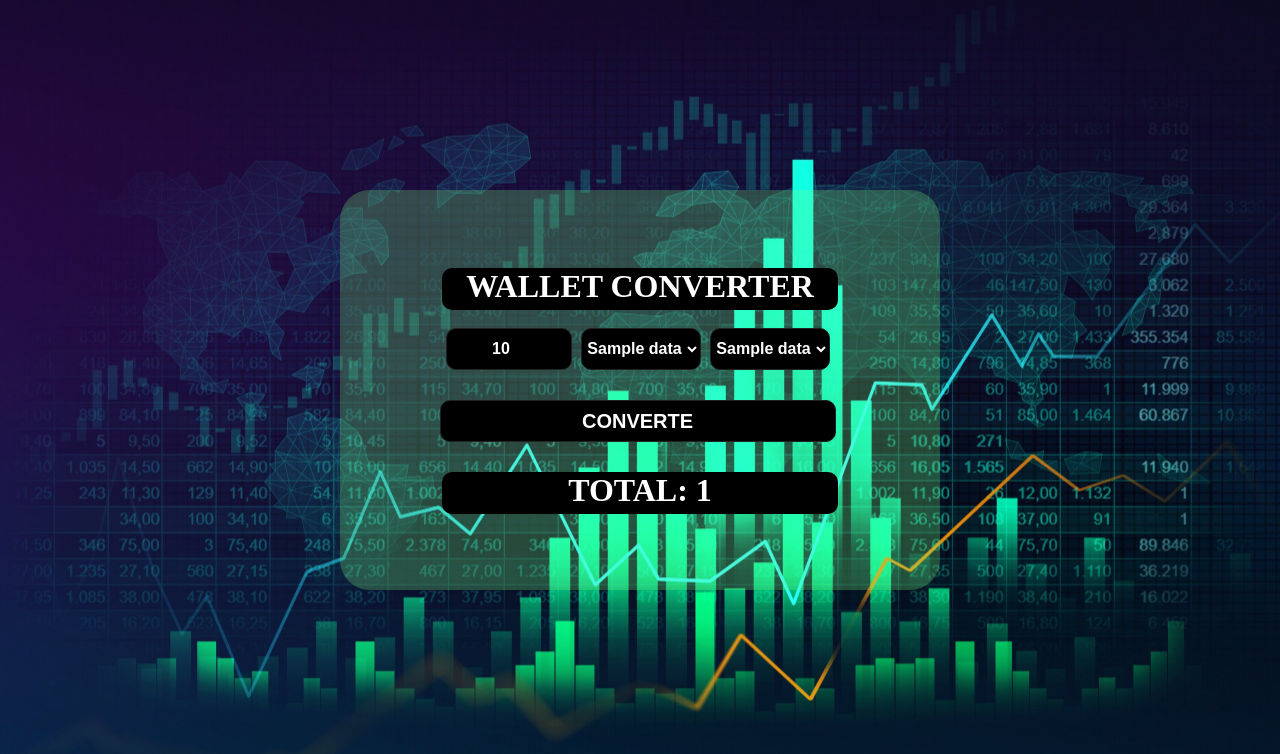
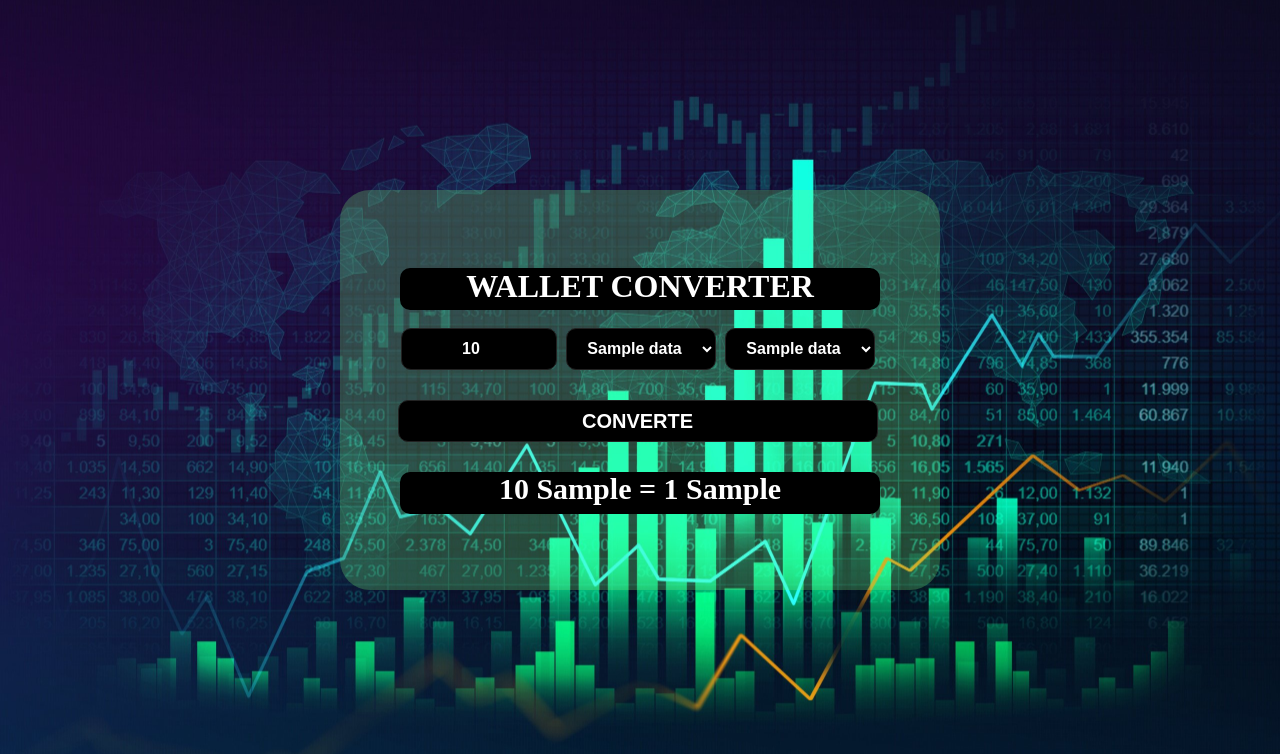
Before and after one commit to SedunovSSS/wallet-exchange-flask, a Flask app: template templates/index.html in a window 1280 px wide. Shown: the top 754 px of the page. Run offline with Flask 3, Linux system fonts and the light colour scheme; the template is opened without the code that fills it: most values are stand-ins (such as "Sample title", 1, 10 or a date in 2020).

Commit message:
wallet exchange

```diff
--- a/main.py
+++ b/main.py
@@ -4,7 +4,7 @@ url = 'https://api.exchangerate.host/latest'
 
 app = Flask(__name__)
 HOST = '0.0.0.0'
-PORT = 1234
+PORT = 4321
 DEBUG = True
 
 
@@ -13,13 +13,19 @@ def index():
     response = requests.get(url)
     data = response.json()['rates']
     if request.method == 'POST':
-        amount = float(request.form['amount'])
-        if amount == int(amount):
-            amount = int(amount)
-        first_wallet = float(request.form['first'])
-        second_wallet = float(request.form['second'])
-        total_amount = round(float(second_wallet) / float(first_wallet) * amount, 2)
-        return render_template('index.html', data=data, total_amount=total_amount, first_wallet=first_wallet, second_wallet=second_wallet, amount=amount)
+        first_wallet = request.form['first']
+        second_wallet = request.form['second']
+        try:
+            amount = float(request.form['amount'])
+            if amount == int(amount):
+                amount = int(amount)
+            total_amount = round(float(data[second_wallet]) / float(data[first_wallet]) * amount, 2)
+            return render_template('index.html', data=data, total_amount=total_amount,
+                                   first_wallet=first_wallet, second_wallet=second_wallet, amount=amount)
+        except Exception as ex:
+            print(ex)
+            return render_template('index.html', data=data, first_wallet=first_wallet,
+                                   second_wallet=second_wallet)
     else:
         return render_template('index.html', data=data)
 
--- a/static/css/style.css
+++ b/static/css/style.css
@@ -31,13 +31,9 @@ select, input[type='number']{
     background-color: black;
     color: white;
     font-size: 16px;
-    width: 20%;
+    width: 25%;
     height: 42px;
     margin-right: 5px;
-}
-select:hover{
-    background-color: white;
-    color: black;
 }
 input[type='number']{
 height: 38px;
@@ -56,7 +52,7 @@ height: 38px;
     background-color: black;
     color: white;
     font-size: 20px;
-    width: 66%;
+    width: 80%;
     height: 42px;
     margin-right: 5px;
     margin-top: 5%;
@@ -66,7 +62,7 @@ height: 38px;
     color: black;
 }
 .converted, .title{
-    width: 66%;
+    width: 80%;
     height: 42px;
     text-align: center;
     font-weight: bold;
@@ -80,3 +76,6 @@ height: 38px;
 .title{
 margin-top: 10%;
 }
+.converted{
+    font-size: 15px;
+}
--- a/templates/index.html
+++ b/templates/index.html
@@ -18,19 +18,19 @@
             <input type="number" min="0" step="0.001" placeholder="AMOUNT" name="amount" value="{{ amount }}">
             <select name="first">
                 {% for i in data %}
-                <option value="{{ data[i] }}" {% if data[i] == first_wallet %} selected {% endif %}>{{i}}</option>
+                <option value="{{ i }}" {% if i == first_wallet %} selected {% endif %}>{{i}}</option>
                 {% endfor %}
             </select>
             <select name="second">
                 {% for i in data %}
-                <option value="{{ data[i] }}" {% if data[i] == second_wallet %} selected {% endif %}>{{i}}</option>
+                <option value="{{ i }}" {% if i == second_wallet %} selected {% endif %}>{{i}}</option>
                 {% endfor %}
             </select>  <br>
             <button class="amount-button" type="submit">CONVERTE</button>
                 </form>
             {% if total_amount %}
             <div class="converted">
-                <h1 style="margin: 0;">TOTAL: {{ total_amount }}</h1>
+                <h1 style="margin: 0;">{{ amount }} {{ first_wallet }} = {{ total_amount }} {{ second_wallet }}</h1>
             </div>
             {% endif %}
         </div>
```
